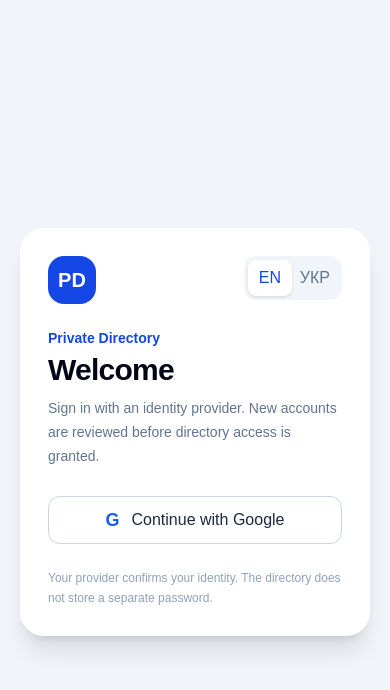
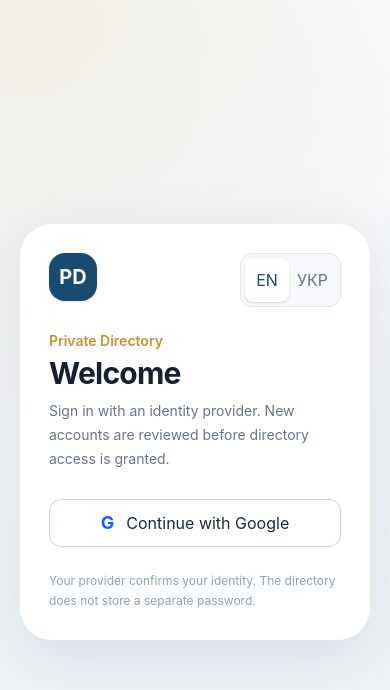
Before and after one commit to ysalo/FUBC-Member-Directory, a Next.js app in the folder web/: page /login in a window 390 px wide. Shown: the top 690 px of the page. Built offline with nearby package versions, Linux system fonts and the light colour scheme; no server answers.

Commit message:
Polish mobile native-style interface

```diff
--- a/web/src/app/access/[status]/page.tsx
+++ b/web/src/app/access/[status]/page.tsx
@@ -29,15 +29,15 @@
   const message = content[status as Exclude<AccountStatus, "active">];
   if (!message) redirect(accessPath(profile.status));
   return (
-    <main className="safe-page grid min-h-dvh place-items-center bg-slate-100 p-5">
-      <section className="w-full max-w-md rounded-3xl bg-white p-7 text-center shadow-xl">
+    <main className="safe-page grid min-h-dvh place-items-center p-5">
+      <section className="native-enter native-shadow w-full max-w-md rounded-[2rem] border border-white/80 bg-white/95 p-7 text-center backdrop-blur">
         <div className="flex justify-end">
           <LanguageSwitcher locale={locale} />
         </div>
-        <div className="mx-auto mt-2 grid size-14 place-items-center rounded-full bg-blue-50 text-2xl text-blue-700">
+        <div className="mx-auto mt-2 grid size-14 place-items-center rounded-full bg-[var(--app-brand-soft)] text-2xl text-[var(--app-brand)]">
           ✓
         </div>
-        <p className="mt-6 text-sm font-semibold text-blue-700">
+        <p className="mt-6 text-sm font-semibold text-[var(--app-accent)]">
           {copy.privateDirectory}
         </p>
         <h1 className="mt-1 text-3xl font-bold tracking-tight text-slate-950">
--- a/web/src/app/admin/[id]/page.tsx
+++ b/web/src/app/admin/[id]/page.tsx
@@ -26,8 +26,8 @@
     "mt-1 w-full rounded-lg border border-slate-300 px-3 py-2 outline-none focus:border-blue-600";
 
   return (
-    <main className="safe-page min-h-dvh bg-slate-100 p-4 sm:p-8">
-      <section className="mx-auto max-w-2xl">
+    <main className="safe-page min-h-dvh p-4 sm:p-8">
+      <section className="native-enter mx-auto max-w-2xl">
         <header className="flex items-start gap-3 border-b border-slate-200 pb-6 sm:items-center sm:gap-4">
           <Link
             href="/admin"
@@ -37,7 +37,7 @@
             ←
           </Link>
           <div className="min-w-0 flex-1">
-            <p className="font-medium text-blue-700">
+            <p className="font-medium text-[var(--app-accent)]">
               {t(locale, "directoryRecord")}
             </p>
             <h1 className="text-2xl font-bold tracking-tight text-slate-950 sm:text-3xl">
@@ -173,7 +173,7 @@
             >
               {t(locale, "cancel")}
             </Link>
-            <button className="min-h-11 rounded-xl bg-blue-700 px-5 py-3 font-semibold text-white hover:bg-blue-800">
+            <button className="min-h-11 rounded-xl bg-[var(--app-brand)] px-5 py-3 font-semibold text-white shadow-sm hover:bg-[var(--app-brand-strong)]">
               {t(locale, "saveChanges")}
             </button>
           </div>
--- a/web/src/app/globals.css
+++ b/web/src/app/globals.css
@@ -1,9 +1,134 @@
 @import "tailwindcss";
-:root { color-scheme: light; }
-* { box-sizing: border-box; }
-body { margin: 0; background: #f1f5f9; color: #0f172a; font-family: Arial, Helvetica, sans-serif; }
-button, input, select, textarea { font: inherit; }
-button, a, select { touch-action: manipulation; }
-.safe-page { padding-bottom: max(env(safe-area-inset-bottom), 0px); }
-.safe-top { padding-top: max(1.5rem, env(safe-area-inset-top)); }
-.safe-bottom { padding-bottom: max(1.5rem, env(safe-area-inset-bottom)); }
+
+:root {
+  color-scheme: light;
+  --app-bg: #edf2f7;
+  --app-surface: #ffffff;
+  --app-surface-muted: #f6f8fb;
+  --app-ink: #172033;
+  --app-muted: #697386;
+  --app-line: #dfe5ec;
+  --app-brand: #194a70;
+  --app-brand-strong: #123752;
+  --app-brand-soft: #e7f0f6;
+  --app-accent: #c7922f;
+  --app-accent-soft: #fbf2df;
+  --app-danger: #b42318;
+  --app-shadow: 0 18px 60px rgb(23 32 51 / 10%);
+}
+
+* {
+  box-sizing: border-box;
+}
+html {
+  scroll-behavior: smooth;
+  background: var(--app-bg);
+}
+body {
+  min-height: 100dvh;
+  margin: 0;
+  background:
+    radial-gradient(circle at 8% 0%, rgb(199 146 47 / 10%), transparent 28rem),
+    linear-gradient(180deg, #f7f9fb 0%, var(--app-bg) 100%);
+  color: var(--app-ink);
+  font-family:
+    -apple-system, BlinkMacSystemFont, "SF Pro Text", "Segoe UI", sans-serif;
+  -webkit-font-smoothing: antialiased;
+  text-rendering: optimizeLegibility;
+  overscroll-behavior-y: none;
+}
+
+button,
+input,
+select,
+textarea {
+  font: inherit;
+}
+button,
+a,
+select {
+  touch-action: manipulation;
+  -webkit-tap-highlight-color: transparent;
+}
+button,
+a {
+  transition-property:
+    color, background-color, border-color, box-shadow, opacity, transform;
+  transition-duration: 160ms;
+  transition-timing-function: cubic-bezier(0.2, 0.8, 0.2, 1);
+}
+button:not(:disabled):active,
+a:active {
+  transform: scale(0.975);
+}
+input,
+select,
+textarea {
+  transition:
+    border-color 160ms ease,
+    box-shadow 160ms ease,
+    background-color 160ms ease;
+}
+:focus-visible {
+  outline: 3px solid rgb(25 74 112 / 24%);
+  outline-offset: 2px;
+}
+
+.safe-page {
+  padding-bottom: max(env(safe-area-inset-bottom), 0px);
+}
+.safe-top {
+  padding-top: max(1rem, env(safe-area-inset-top));
+}
+.safe-bottom {
+  padding-bottom: max(1rem, env(safe-area-inset-bottom));
+}
+.native-scroll {
+  overscroll-behavior: contain;
+  scroll-behavior: smooth;
+  scrollbar-width: thin;
+  scrollbar-color: rgb(105 115 134 / 25%) transparent;
+  -webkit-overflow-scrolling: touch;
+}
+.native-enter {
+  animation: native-enter 220ms cubic-bezier(0.2, 0.8, 0.2, 1) both;
+}
+.native-fade {
+  animation: native-fade 160ms ease-out both;
+}
+.native-shadow {
+  box-shadow: var(--app-shadow);
+}
+
+@keyframes native-enter {
+  from {
+    opacity: 0;
+    transform: translateY(8px) scale(0.992);
+  }
+  to {
+    opacity: 1;
+    transform: translateY(0) scale(1);
+  }
+}
+@keyframes native-fade {
+  from {
+    opacity: 0;
+  }
+  to {
+    opacity: 1;
+  }
+}
+
+@media (prefers-reduced-motion: reduce) {
+  html {
+    scroll-behavior: auto;
+  }
+  *,
+  *::before,
+  *::after {
+    animation-duration: 0.01ms !important;
+    animation-iteration-count: 1 !important;
+    scroll-behavior: auto !important;
+    transition-duration: 0.01ms !important;
+  }
+}
--- a/web/src/app/layout.tsx
+++ b/web/src/app/layout.tsx
@@ -14,7 +14,7 @@
   width: "device-width",
   initialScale: 1,
   viewportFit: "cover",
-  themeColor: "#1d4ed8",
+  themeColor: "#194a70",
 };
 export default async function RootLayout({
   children,
--- a/web/src/app/login/page.tsx
+++ b/web/src/app/login/page.tsx
@@ -5,7 +5,7 @@
 export default async function LoginPage() {
   const locale = await getLocale();
   return (
-    <Suspense fallback={<main className="min-h-dvh bg-slate-100" />}>
+    <Suspense fallback={<main className="min-h-dvh" />}>
       <LoginClient locale={locale} />
     </Suspense>
   );
--- a/web/src/app/manifest.ts
+++ b/web/src/app/manifest.ts
@@ -7,12 +7,27 @@
     description: "A secure directory for approved members.",
     start_url: "/",
     display: "standalone",
-    background_color: "#f1f5f9",
-    theme_color: "#1d4ed8",
+    background_color: "#edf2f7",
+    theme_color: "#194a70",
     icons: [
-      { src: "/app-icon.svg", sizes: "any", type: "image/svg+xml", purpose: "any" },
-      { src: "/icon-192.png", sizes: "192x192", type: "image/png", purpose: "maskable" },
-      { src: "/icon-512.png", sizes: "512x512", type: "image/png", purpose: "maskable" },
+      {
+        src: "/app-icon.svg",
+        sizes: "any",
+        type: "image/svg+xml",
+        purpose: "any",
+      },
+      {
+        src: "/icon-192.png",
+        sizes: "192x192",
+        type: "image/png",
+        purpose: "maskable",
+      },
+      {
+        src: "/icon-512.png",
+        sizes: "512x512",
+        type: "image/png",
+        purpose: "maskable",
+      },
     ],
   };
 }
--- a/web/src/components/language-switcher.tsx
+++ b/web/src/components/language-switcher.tsx
@@ -11,7 +11,7 @@
 
   return (
     <div
-      className="inline-flex min-h-11 rounded-xl bg-slate-100 p-1"
+      className="inline-flex shrink-0 rounded-xl border border-[var(--app-line)] bg-[var(--app-surface-muted)] p-1"
       role="group"
       aria-label={locale === "uk" ? "Мова" : "Language"}
     >
@@ -19,7 +19,7 @@
         type="button"
         onClick={() => select("en")}
         aria-pressed={locale === "en"}
-        className={`min-w-11 rounded-lg px-2 text-sm font-semibold ${locale === "en" ? "bg-white text-blue-700 shadow-sm" : "text-slate-500"}`}
+        className={`min-h-11 min-w-11 rounded-lg px-2 text-sm font-semibold ${locale === "en" ? "bg-white text-[var(--app-brand)] shadow-sm" : "text-[var(--app-muted)]"}`}
       >
         EN
       </button>
@@ -27,7 +27,7 @@
         type="button"
         onClick={() => select("uk")}
         aria-pressed={locale === "uk"}
-        className={`min-w-11 rounded-lg px-2 text-sm font-semibold ${locale === "uk" ? "bg-white text-blue-700 shadow-sm" : "text-slate-500"}`}
+        className={`min-h-11 min-w-11 rounded-lg px-2 text-sm font-semibold ${locale === "uk" ? "bg-white text-[var(--app-brand)] shadow-sm" : "text-[var(--app-muted)]"}`}
       >
         УКР
       </button>
--- a/web/src/components/login-client.tsx
+++ b/web/src/components/login-client.tsx
@@ -43,21 +43,21 @@
     }
   }
   return (
-    <main className="safe-page grid min-h-dvh place-items-center bg-slate-100 p-5">
-      <section className="w-full max-w-sm rounded-3xl bg-white p-7 shadow-xl">
+    <main className="safe-page grid min-h-dvh place-items-center p-5">
+      <section className="native-enter native-shadow w-full max-w-sm rounded-[2rem] border border-white/80 bg-white/95 p-7 backdrop-blur">
         <div className="flex items-start justify-between gap-4">
-          <div className="grid size-12 place-items-center rounded-2xl bg-blue-700 text-xl font-bold text-white">
+          <div className="grid size-12 place-items-center rounded-2xl bg-[var(--app-brand)] text-xl font-bold text-white shadow-sm">
             PD
           </div>
           <LanguageSwitcher locale={locale} />
         </div>
-        <p className="mt-6 text-sm font-semibold text-blue-700">
+        <p className="mt-6 text-sm font-semibold text-[var(--app-accent)]">
           {copy.privateDirectory}
         </p>
-        <h1 className="mt-1 text-3xl font-bold tracking-tight text-slate-950">
+        <h1 className="mt-1 text-3xl font-bold tracking-[-0.025em] text-[var(--app-ink)]">
           {copy.welcome}
         </h1>
-        <p className="mt-2 text-sm leading-6 text-slate-500">
+        <p className="mt-2 text-sm leading-6 text-[var(--app-muted)]">
           {copy.loginHelp}
         </p>
         <div className="mt-7 space-y-3">
--- a/web/src/components/sign-out-button.tsx
+++ b/web/src/components/sign-out-button.tsx
@@ -27,7 +27,7 @@
       onClick={signOut}
       disabled={loading}
       aria-label={label}
-      className="inline-flex min-h-11 items-center justify-center gap-2 rounded-xl bg-slate-100 px-3 py-2 text-sm font-semibold text-slate-700 hover:bg-slate-200 disabled:opacity-60"
+      className="inline-flex min-h-11 min-w-11 items-center justify-center gap-2 rounded-xl border border-[var(--app-line)] bg-[var(--app-surface-muted)] px-3 py-2 text-sm font-semibold text-[var(--app-muted)] hover:bg-[var(--app-brand-soft)] hover:text-[var(--app-brand)] disabled:opacity-60"
     >
       <LogOut className="size-4" />
       {compact ? (
```
Also changed, not shown: web/src/app/admin/accounts/page.tsx (+4 -4 lines), web/src/app/admin/page.tsx (+11 -11 lines), web/src/components/directory-client.tsx (+77 -69 lines).
